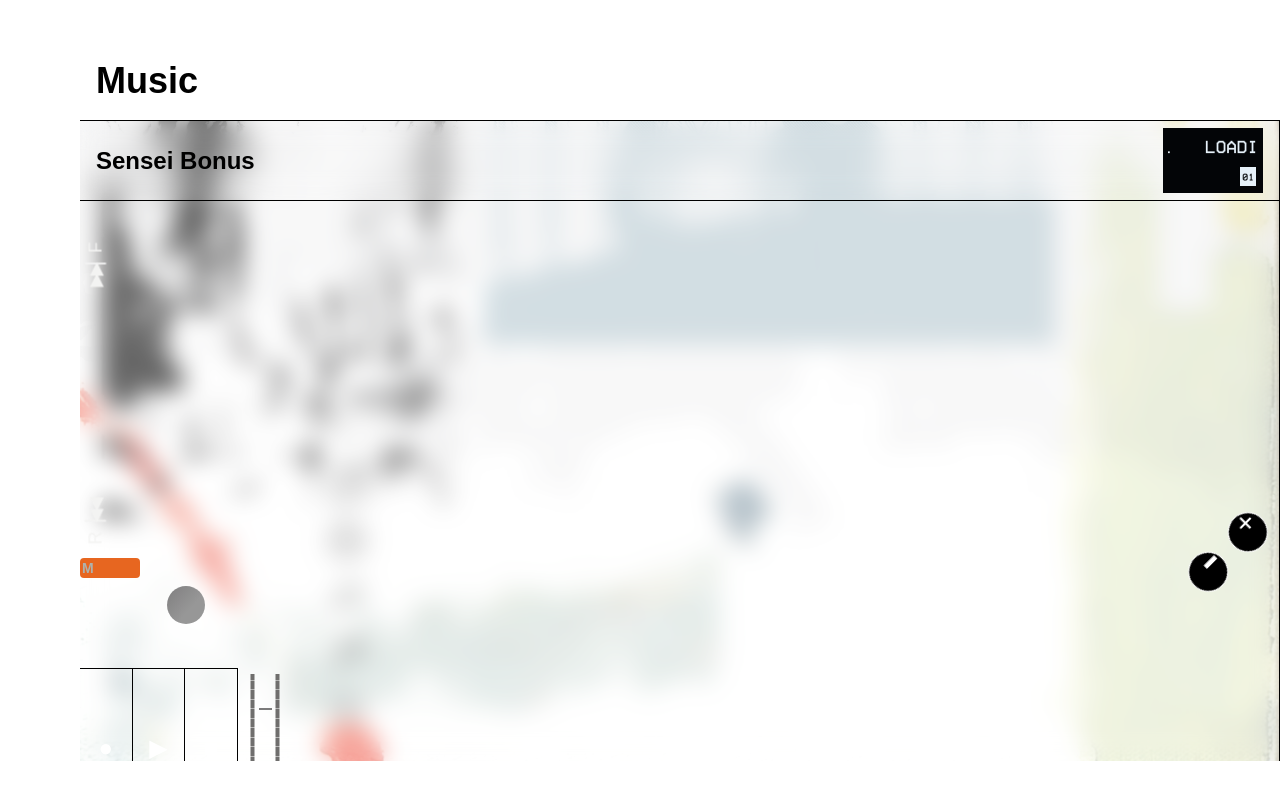
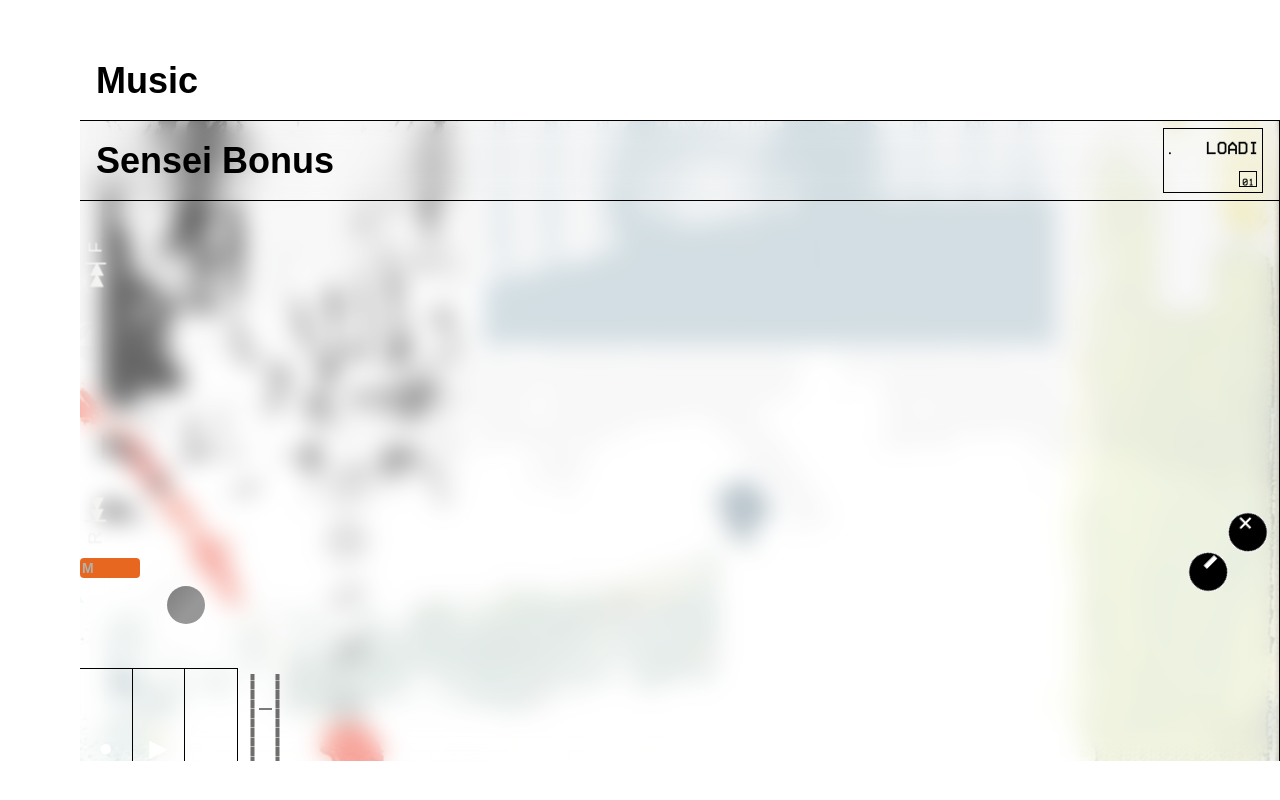
Before and after one commit to AnthonyAl-Rifai/portfolio-site, a Next.js app: page / in a window 1280 px wide. Shown: the part 5559-6359 px from the top of the page. Built offline with nearby package versions, Linux system fonts and the light colour scheme; no server answers.

Commit message:
finish styling Display.

```diff
--- a/app/sensei-bonus-player/components/AudioPlayer/Display.tsx
+++ b/app/sensei-bonus-player/components/AudioPlayer/Display.tsx
@@ -28,12 +28,13 @@ const DisplayContainer = styled.div<DisplayContainerProps>(
     justifyContent: "space-between",
     width,
     height,
-    backgroundColor: "#030507",
+    backgroundColor: "none",
     borderRadius,
     // position: "absolute",
     top: outerSpacing,
     right: outerSpacing,
     textAlign: "left",
+    border: "1px solid black",
     padding,
     boxSizing: "border-box",
     WebkitUserSelect: "none",
@@ -88,7 +89,8 @@ const MainText = styled.p<TextProps>(
     animate = false,
   }) => {
     return {
-      color: "#E6F1F9",
+      // color: "#E6F1F9",
+      color: "#030507",
       fontSize,
       fontFamily: DISPLAY_FONT,
       margin: 0,
@@ -130,7 +132,7 @@ const SubText = styled.p<TextProps>(
     rightSpacing = 30,
     animate = false,
   }) => ({
-    color: "#E6F1F9",
+    color: "#030507",
     fontSize,
     fontFamily: DISPLAY_FONT,
     margin: 0,
@@ -155,15 +157,18 @@ const HighlightText = styled.p<TextProps>(
   ({ fontSize = 10, padding = 2, maxWidth = 10 }) => ({
     color: "#030507",
     fontSize,
+    display: "flex",
     fontFamily: DISPLAY_FONT,
     margin: 0,
     padding,
-    backgroundColor: "#E6F1F9",
+    backgroundColor: "none",
     borderRadius: 0,
     textAlign: "center",
     maxWidth,
+    height: 16,
+    // minWidth: 20,
     borderColor: "#030507",
-    borderWidth: 2,
+    borderWidth: 1,
     borderStyle: "solid",
   })
 );
--- a/app/sensei-bonus-player/components/AudioPlayer/MinimalAudioPlayer.tsx
+++ b/app/sensei-bonus-player/components/AudioPlayer/MinimalAudioPlayer.tsx
@@ -72,7 +72,7 @@ const MinimalAudioPlayer: React.FC = () => {
   return (
     <>
       <div className="col-start-1 col-end-[-1] row-start-1 flex items-center justify-between border-b px-4 backdrop-blur-md select-none h-[var(--layout-size)]">
-        <p className="text-2xl font-bold">Sensei Bonus</p>
+        <p className="text-4xl font-bold">Sensei Bonus</p>
         <Display />
       </div>
 
```
